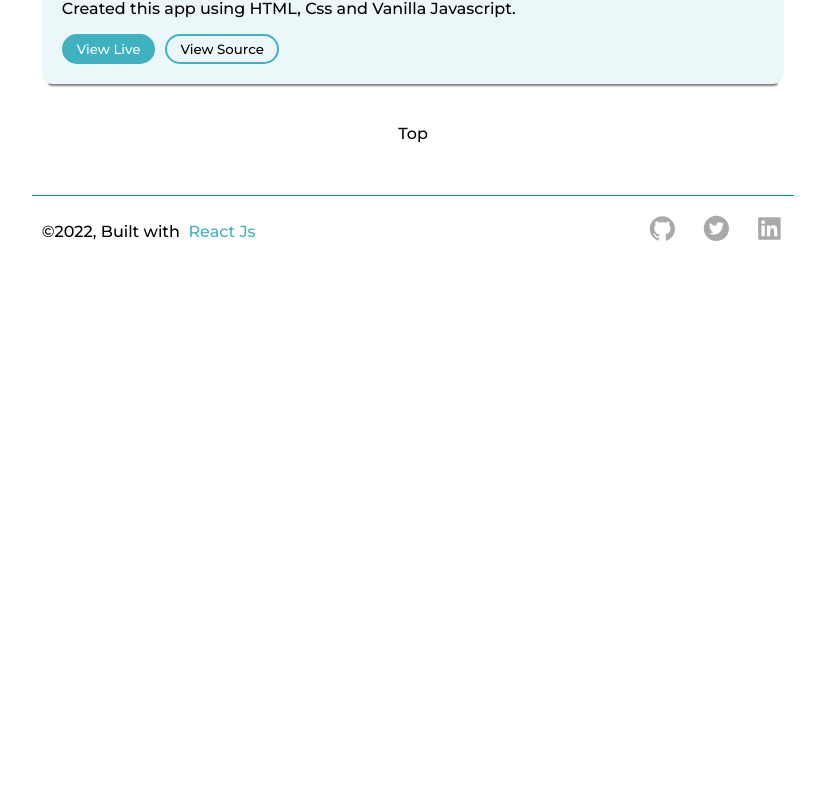
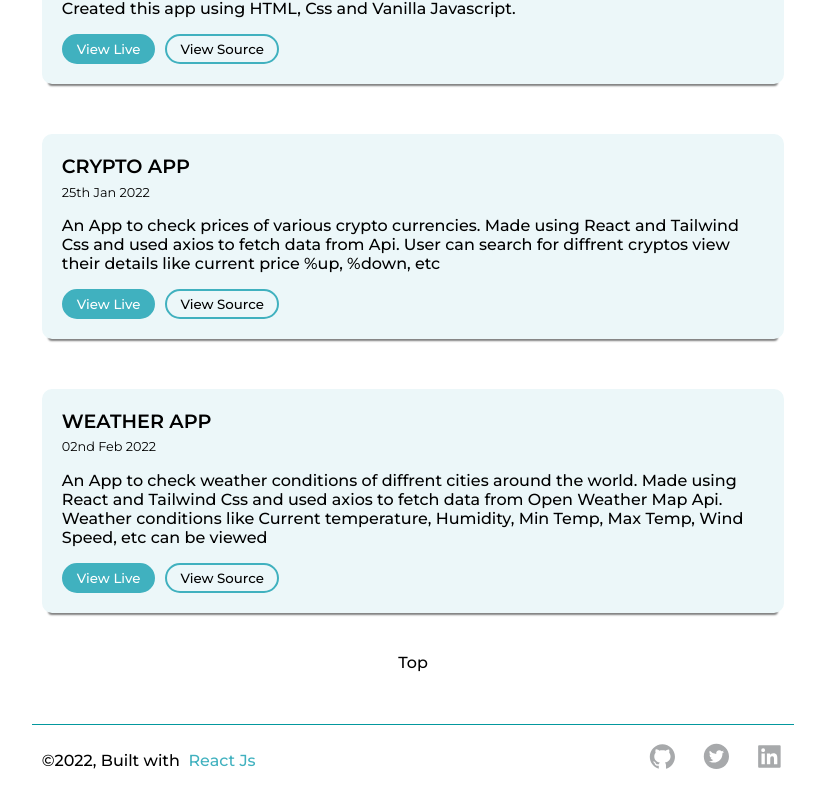
Before and after one commit to abhiaswale/portfolio, a React (Create React App) app: page /projects in a window 1280 px wide. Shown: the part 820-1628 px from the top of the page, without its empty margins (227-1052 px from the left). Before the commit the page ends 1127 px from the top, so only its background shows below. Built offline with nearby package versions, Linux system fonts and the light colour scheme.

Commit message:
added new data & adjusted view in main file

```diff
--- a/src/Components/MyWork/MyWork.js
+++ b/src/Components/MyWork/MyWork.js
@@ -49,7 +49,8 @@ const MyLink = styled(Link)`
 `;
 
 const MyWork = () => {
-  const workList = projectItems.map((work) => (
+  const filterWorkList = projectItems.filter((wor) => wor.id <= 3);
+  const workList = filterWorkList.map((work) => (
     <WorkItem
       id={work.id}
       key={work.id}
--- a/src/data.js
+++ b/src/data.js
@@ -29,4 +29,24 @@ export const projectItems = [
     live: "https://guess-my-number-dd43c8.netlify.app/",
     source: "https://github.com/abhiaswale/guess-my-number",
   },
+  {
+    id: 4,
+    name: "CRYPTO APP",
+    date: "25th Jan 2022",
+    description: "An App to check prices of cryptocurrencies",
+    detailedDescription:
+      "An App to check prices of various crypto currencies. Made using React and Tailwind Css and used axios to fetch data from Api. User can search for diffrent cryptos view their details like current price %up, %down, etc",
+    live: "https://cryptocurrencyapp1.netlify.app/",
+    source: "https://github.com/abhiaswale/crypto-app",
+  },
+  {
+    id: 5,
+    name: "WEATHER APP",
+    date: "02nd Feb 2022",
+    description: "An App to check Weather conditions",
+    detailedDescription:
+      "An App to check weather conditions of diffrent cities around the world. Made using React and Tailwind Css and used axios to fetch data from Open Weather Map Api. Weather conditions like Current temperature, Humidity, Min Temp, Max Temp, Wind Speed, etc can be viewed ",
+    live: "https://weather-app-dd52.netlify.app/",
+    source: "https://github.com/abhiaswale/weather-app",
+  },
 ];
```
